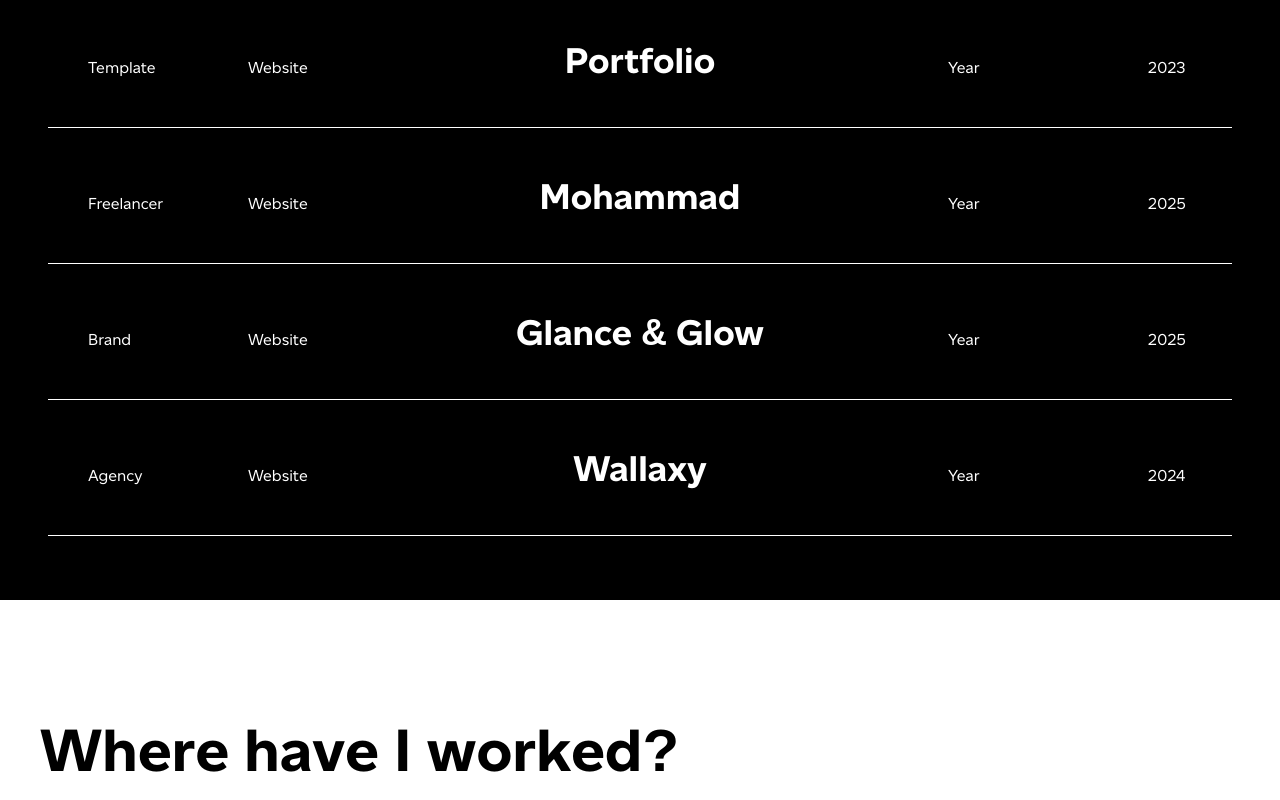
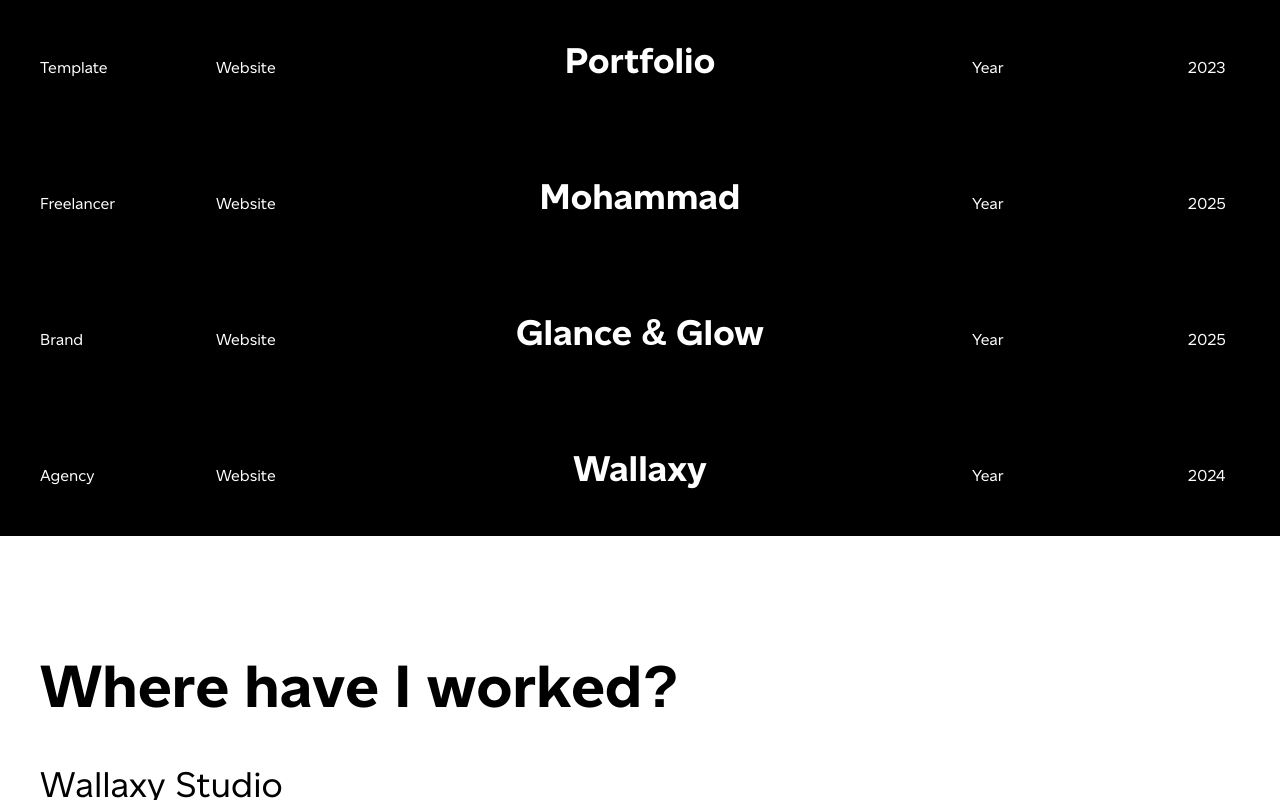
Before and after one commit to alilotfidev/my-new-website, a Next.js app: page / in a window 1280 px wide. Shown: the part 1616-2416 px from the top of the page. Built offline with nearby package versions, Linux system fonts and the light colour scheme.

Commit message:
small ui improvements

```diff
--- a/components/WorkItem.js
+++ b/components/WorkItem.js
@@ -174,7 +174,7 @@
               />
             </span>
 
-            <div className="line w-full h-[1px] bg-white absolute bottom-0 left-0 z-10"></div>
+            <div className="line w-full h-[1px] bg-white last:bg-black absolute bottom-0 left-0 z-10"></div>
           </div>
         </Link>
       </div>
--- a/components/WorkSection.js
+++ b/components/WorkSection.js
@@ -3,7 +3,7 @@
 
 export default function WorkSection() {
   return (
-    <section className="work-section bg-black text-white p-4 sm:p-8 md:p-12 lg:py-16">
+    <section className="work-section bg-black text-white pt-4 sm:pt-8 md:pt-12 lg:pt-16">
       <div className="text min-h-[40vh] mt-20" id="about">
         <p className="text-xl sm:text-2xl font-light max-w-3xl mx-auto">
           <TextReveal triggerOnScroll={true}>
```
